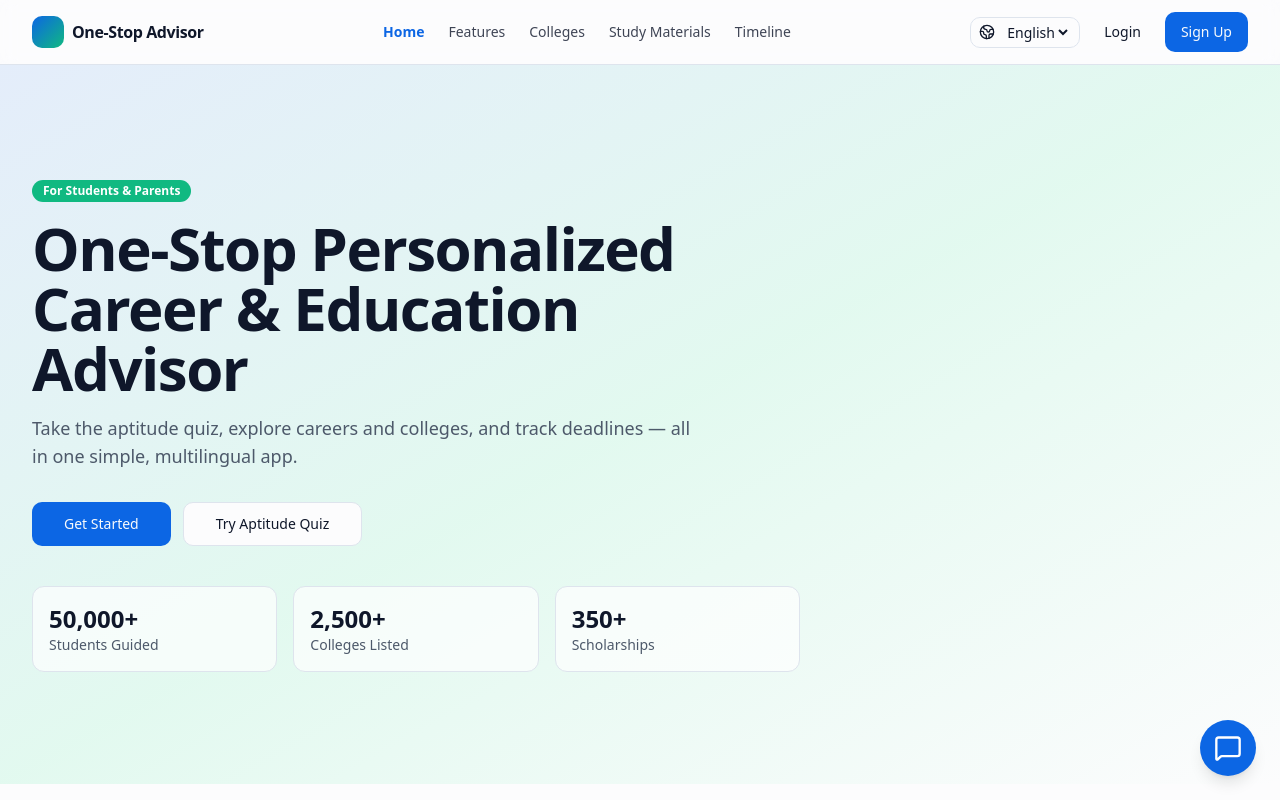
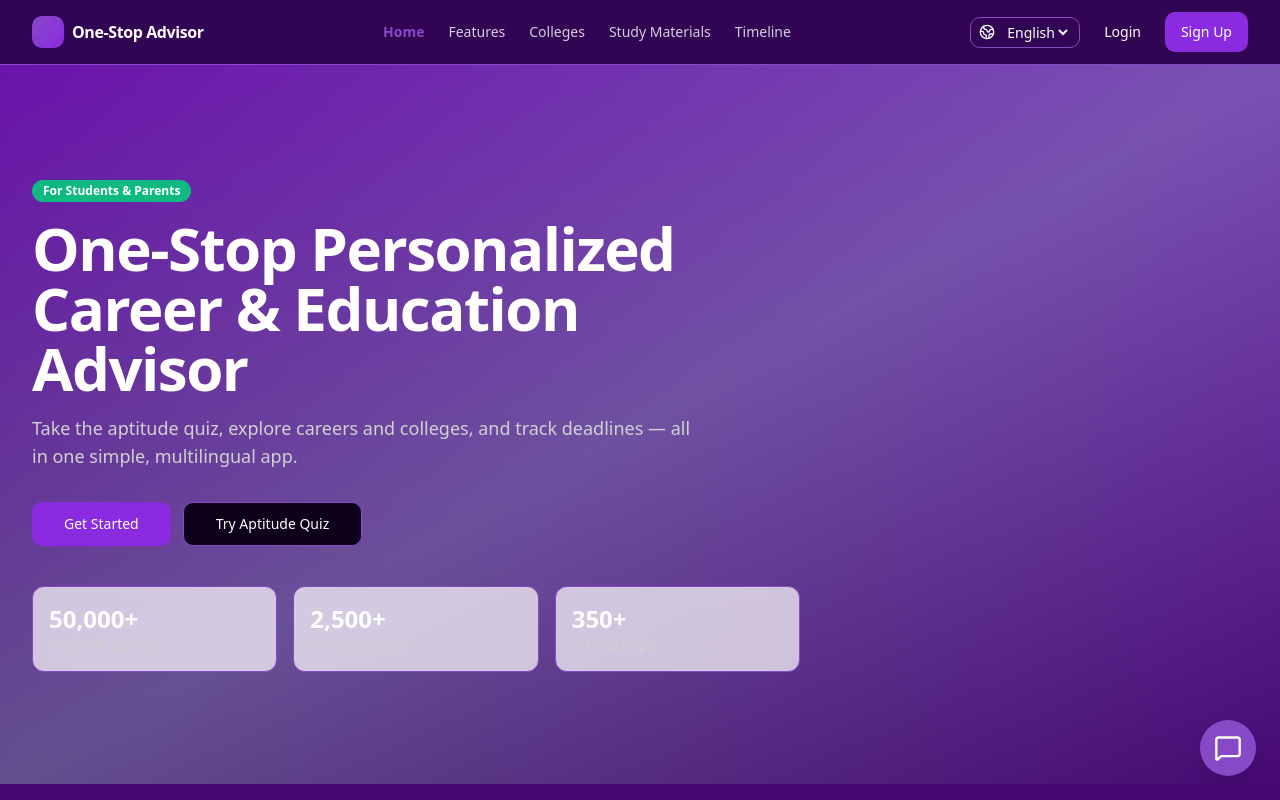
Before and after one commit to manthanshah07/SIH_APP_TEST, a React (Vite) app: page / in a window 1280 px wide. Shown: the top 800 px of the page. Built offline with nearby package versions, Linux system fonts and the light colour scheme.

Commit message:
Theme Change test

```diff
--- a/client/components/layout/Footer.tsx
+++ b/client/components/layout/Footer.tsx
@@ -6,7 +6,7 @@ export default function Footer() {
       <div className="container py-10 grid gap-6 md:grid-cols-4">
         <div>
           <div className="flex items-center gap-2">
-            <div className="h-8 w-8 rounded-md bg-gradient-to-br from-primary to-emerald-500" />
+            <div className="h-8 w-8 rounded-md bg-gradient-to-br from-primary to-purple-accent" />
             <span className="font-extrabold tracking-tight">One-Stop Advisor</span>
           </div>
           <p className="mt-3 text-sm text-muted-foreground max-w-sm">
--- a/client/components/layout/Header.tsx
+++ b/client/components/layout/Header.tsx
@@ -40,7 +40,7 @@ export default function Header() {
                 <Menu className="h-5 w-5" />
               </Button>
             </SheetTrigger>
-            <SheetContent side="left" className="w-72">
+            <SheetContent side="left" className="w-72 bg-transparent">
               <div className="flex flex-col gap-6 mt-6 text-lg">
                 <NavLink to="/" className="hover:text-primary">Home</NavLink>
                 <a href="/#features" className="hover:text-primary">Features</a>
@@ -54,7 +54,7 @@ export default function Header() {
             </SheetContent>
           </Sheet>
           <Link to="/" className="flex items-center gap-2">
-            <div className="h-8 w-8 rounded-md bg-gradient-to-br from-primary to-emerald-500" />
+            <div className="h-8 w-8 rounded-md bg-gradient-to-br from-primary to-purple-accent" />
             <span className="font-extrabold tracking-tight">One-Stop Advisor</span>
           </Link>
         </div>
--- a/client/components/ui/button.tsx
+++ b/client/components/ui/button.tsx
@@ -9,7 +9,7 @@ const buttonVariants = cva(
   {
     variants: {
       variant: {
-        default: "bg-primary text-primary-foreground hover:bg-primary/90",
+        default: "bg-purple-accent text-white hover:bg-darker-purple",
         destructive:
           "bg-destructive text-destructive-foreground hover:bg-destructive/90",
         outline:
--- a/client/global.css
+++ b/client/global.css
@@ -12,25 +12,25 @@
    * A different format will require also updating the theme in tailwind.config.ts.
   */
   :root {
-    --background: 210 20% 99%;
-    --foreground: 222.2 47.4% 11.2%;
+    --background: 270 100% 5%;
+    --foreground: 0 0% 100%;
 
-    --card: 0 0% 100%;
-    --card-foreground: 222.2 47.4% 11.2%;
+    --card: 0 0 0 / 0.5;
+    --card-foreground: 0 0% 100%;
 
-    --popover: 0 0% 100%;
-    --popover-foreground: 222.2 47.4% 11.2%;
+    --popover: 270 100% 5%;
+    --popover-foreground: 0 0% 100%;
 
     /* Primary (Education Blue) */
-    --primary: 215 90% 47%;
-    --primary-foreground: 210 40% 98%;
+    --primary: 270 52% 53%;
+    --primary-foreground: 0 0% 100%;
 
     /* Secondary/Accent (Guidance Green) */
     --secondary: 158 40% 92%;
     --secondary-foreground: 158 64% 20%;
 
     --muted: 210 28% 96%;
-    --muted-foreground: 215.4 16.3% 35.9%;
+    --muted-foreground: 0 0% 82%;
 
     --accent: 156 42% 92%;
     --accent-foreground: 156 72% 18%;
@@ -38,35 +38,35 @@
     --destructive: 0 72% 51%;
     --destructive-foreground: 210 40% 98%;
 
-    --border: 214 30% 90%;
-    --input: 214 30% 90%;
-    --ring: 215 90% 47%;
+    --border: 270 52% 53%;
+    --input: 270 52% 53%;
+    --ring: 270 52% 53%;
 
     --radius: 0.75rem;
 
     /* Sidebar */
-    --sidebar-background: 210 20% 98%;
-    --sidebar-foreground: 222.2 47.4% 11.2%;
-    --sidebar-primary: 215 90% 47%;
-    --sidebar-primary-foreground: 210 40% 98%;
+    --sidebar-background: 270 100% 5%;
+    --sidebar-foreground: 0 0% 100%;
+    --sidebar-primary: 270 52% 53%;
+    --sidebar-primary-foreground: 0 0% 100%;
     --sidebar-accent: 210 28% 96%;
     --sidebar-accent-foreground: 222.2 47.4% 11.2%;
     --sidebar-border: 214 30% 90%;
-    --sidebar-ring: 215 90% 47%;
+    --sidebar-ring: 270 52% 53%;
   }
 
   .dark {
-    --background: 222.2 47.4% 6.5%;
-    --foreground: 210 40% 98%;
+    --background: 270 100% 5%;
+    --foreground: 0 0% 100%;
 
-    --card: 222.2 47.4% 8.5%;
-    --card-foreground: 210 40% 98%;
+    --card: 0 0 0 / 0.5;
+    --card-foreground: 0 0% 100%;
 
-    --popover: 222.2 47.4% 8.5%;
-    --popover-foreground: 210 40% 98%;
+    --popover: 270 100% 5%;
+    --popover-foreground: 0 0% 100%;
 
-    --primary: 210 100% 70%;
-    --primary-foreground: 222.2 47.4% 11.2%;
+    --primary: 270 52% 53%;
+    --primary-foreground: 0 0% 100%;
 
     --secondary: 158 22% 20%;
     --secondary-foreground: 210 40% 98%;
@@ -80,18 +80,18 @@
     --destructive: 0 62.8% 40.6%;
     --destructive-foreground: 210 40% 98%;
 
-    --border: 220 15% 22%;
-    --input: 220 15% 22%;
-    --ring: 210 100% 70%;
+    --border: 270 52% 53%;
+    --input: 270 52% 53%;
+    --ring: 270 52% 53%;
 
-    --sidebar-background: 222.2 47.4% 8.5%;
-    --sidebar-foreground: 210 40% 98%;
-    --sidebar-primary: 210 100% 70%;
-    --sidebar-primary-foreground: 222.2 47.4% 11.2%;
+    --sidebar-background: 270 100% 5%;
+    --sidebar-foreground: 0 0% 100%;
+    --sidebar-primary: 270 52% 53%;
+    --sidebar-primary-foreground: 0 0% 100%;
     --sidebar-accent: 220 15% 18%;
     --sidebar-accent-foreground: 210 40% 98%;
     --sidebar-border: 220 15% 22%;
-    --sidebar-ring: 210 100% 70%;
+    --sidebar-ring: 270 52% 53%;
   }
 }
 
@@ -101,7 +101,7 @@
   }
 
   body {
-    @apply bg-background text-foreground;
+    @apply bg-purple-black-gradient text-white;
   }
 
   /* Minimal styles for react-day-picker to ensure proper layout without external CSS */
@@ -123,7 +123,7 @@
   .rdp-head_cell {
     text-align: center;
     padding: 0.25rem 0;
-    color: rgba(0,0,0,0.6);
+    color: rgba(255,255,255,0.6);
   }
   .rdp-day {
     width: 2.25rem;
@@ -141,3 +141,12 @@
     box-shadow: 0 0 0 2px hsl(var(--accent));
   }
 }
+
+@layer components {
+  .btn-purple {
+    @apply bg-purple-accent text-white;
+  }
+  .btn-purple:hover {
+    @apply bg-darker-purple;
+  }
+}
--- a/tailwind.config.ts
+++ b/tailwind.config.ts
@@ -57,6 +57,13 @@ export default {
           border: "hsl(var(--sidebar-border))",
           ring: "hsl(var(--sidebar-ring))",
         },
+        "deep-purple": "#6a0dad",
+        "light-gray": "#d1d1d1",
+        "purple-accent": "#8a2be2",
+        "darker-purple": "#6c20b3",
+      },
+      backgroundImage: {
+        "purple-black-gradient": "linear-gradient(to bottom, #6a0dad, #000000)",
       },
       borderRadius: {
         lg: "var(--radius)",
```
